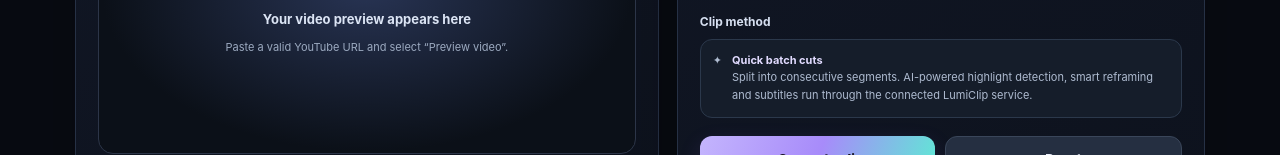
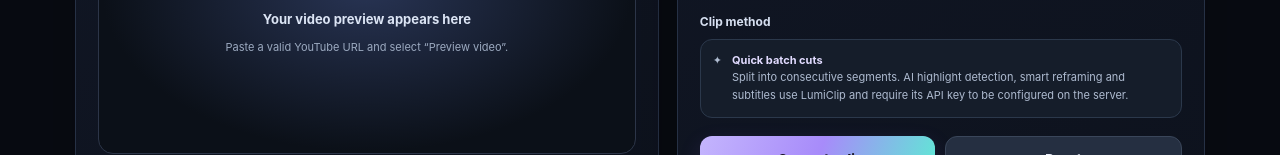
Before and after one commit to deontelik-lang/kyu-programming-projects, a website: page youtube-clips/index.html in a window 1280 px wide. Shown: the part 890-1045 px from the top of the page. Drawn offline with Linux system fonts and the light colour scheme.

Commit message:
Clarify LumiClip API key setup requirement

```diff
--- a/youtube-clips/index.html
+++ b/youtube-clips/index.html
@@ -49,7 +49,7 @@
 <div class="control"><label for="count">Number of clips</label><select id="count" class="field"><option value="1">1 clip</option><option value="2">2 clips</option><option value="3" selected>3 clips</option><option value="4">4 clips</option><option value="5">5 clips</option></select></div>
 <div class="control full"><label for="ratio">Output format</label><select id="ratio" class="field"><option value="vertical" selected>9:16 · TikTok / Shorts / Reels</option><option value="square">1:1 · Square post</option><option value="landscape">16:9 · YouTube</option></select></div>
 <div class="control full"><label for="start">Start point for the first clip <span class="mutedsmall">(seconds into the video)</span></label><div class="rangeinput"><input id="startSlider" type="range" min="0" max="600" value="0" step="1" aria-label="Start time slider"><input id="start" class="numberfield" type="number" min="0" max="7200" value="0" step="1" aria-label="Start time in seconds"></div><p class="fine">Clips are cut consecutively from this point. Example: 3 × 30 sec creates clips starting at 0s, 30s and 60s.</p></div>
-<div class="control full"><label>Clip method</label><div class="checkrow"><span>✦</span><span><b style="color:#e1dbff">Quick batch cuts</b><br>Split into consecutive segments. AI-powered highlight detection, smart reframing and subtitles run through the connected LumiClip service.</span></div></div>
+<div class="control full"><label>Clip method</label><div class="checkrow"><span>✦</span><span><b style="color:#e1dbff">Quick batch cuts</b><br>Split into consecutive segments. AI highlight detection, smart reframing and subtitles use LumiClip and require its API key to be configured on the server.</span></div></div>
 </div>
 <div class="actions"><button id="generateBtn" class="btn btn-primary" type="button">✂ Generate clips</button><button id="resetBtn" class="btn btn-secondary" type="button">Reset</button></div>
 <div id="status" class="status" role="status" aria-live="polite"></div>
```
